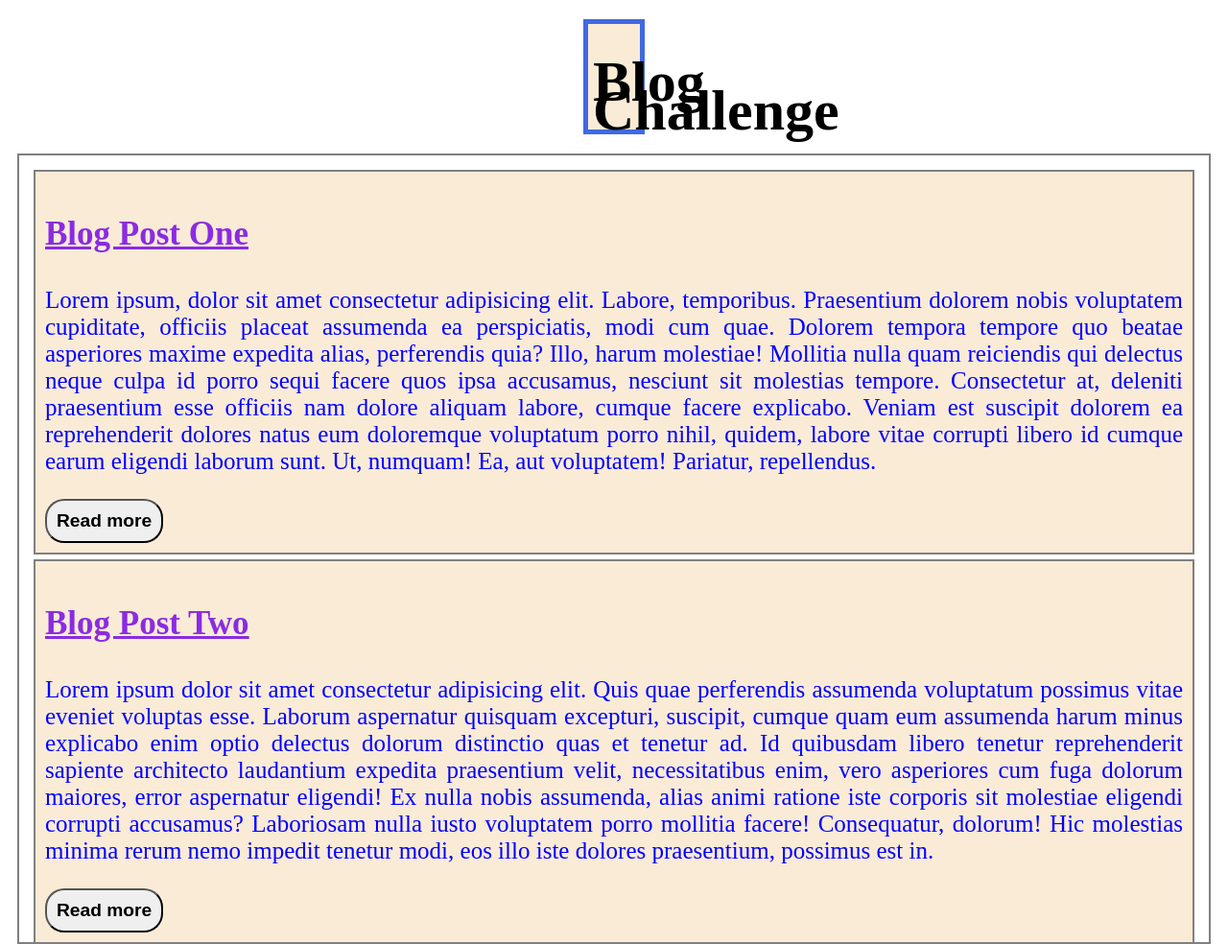
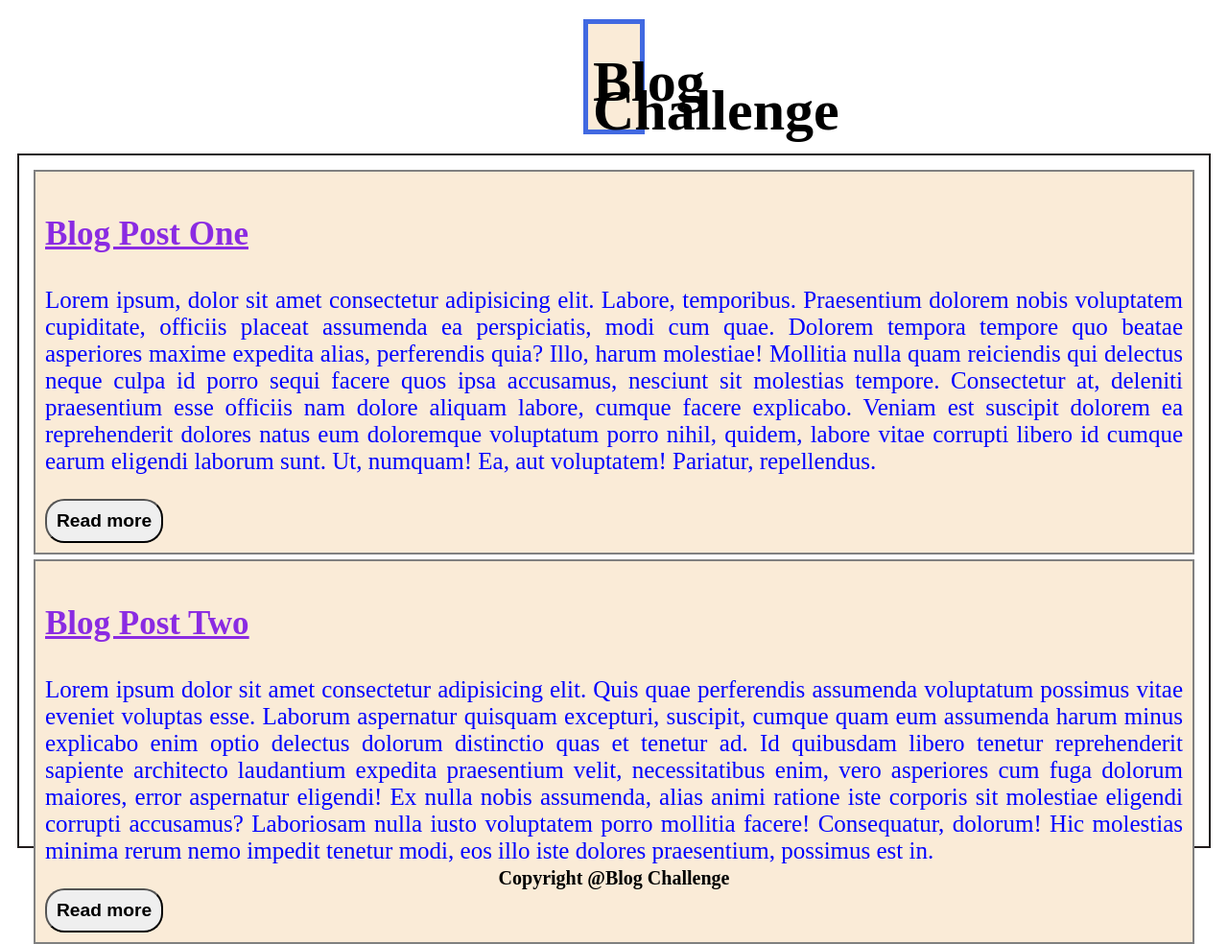
Before and after one commit to Pankaj72885/Task-3, a plain HTML site: page index.html in a window 1280 px wide. Shown: the top 984 px of the page at 96% size. Drawn offline with Linux system fonts and the light colour scheme.

Commit message:
Change Section height

```diff
--- a/Styles/style.css
+++ b/Styles/style.css
@@ -9,8 +9,8 @@
   font-size: 30px;
 }
 .section {
-  height: 800px;
-  border: 2px solid gray;
+  height: 700px;
+  border: 2px solid rgb(33, 28, 28);
   margin: 10px;
   padding: 10px;
 }
```
